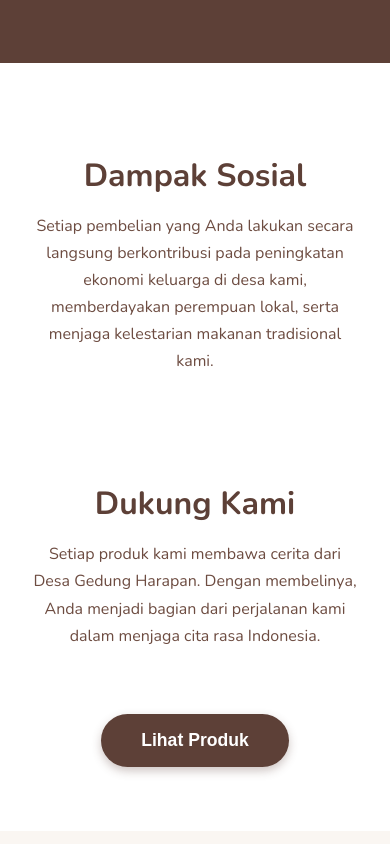
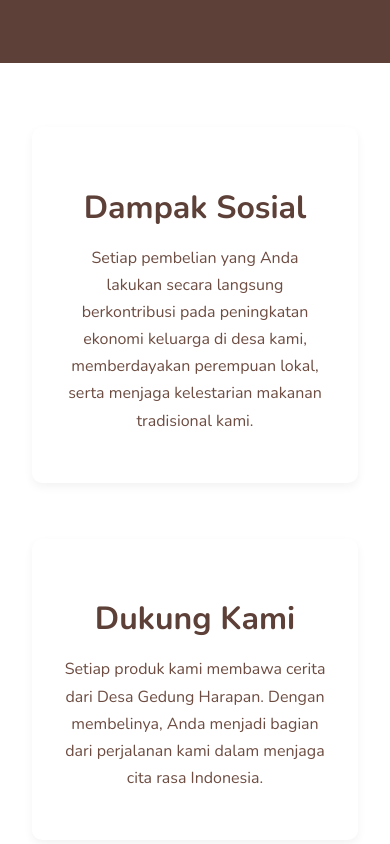
Before and after one commit to syuhendar729/tubes-kapsel-gdharapan, a React (Vite) app: page /aboutus in a window 390 px wide. Shown: the part 1420-2264 px from the top of the page. Built offline with nearby package versions, Linux system fonts and the light colour scheme.

Commit message:
Menambah animasi hover pada dan shadow pada dampak sosial dan dukung kami

```diff
--- a/src/pages/AboutUs.css
+++ b/src/pages/AboutUs.css
@@ -45,7 +45,7 @@ body {
   font-weight: 700;
   color: var(--primary-brown); /* Judul dengan cokelat utama */
   margin-bottom: 0.5rem;
-  /* --- TAMBAHAN: Efek shadow pada judul --- */
+  /* Efek shadow pada judul */
   text-shadow: 2px 2px 4px rgba(93, 64, 55, 0.15);
 }
 
@@ -54,7 +54,7 @@ body {
   font-weight: 400;
   color: var(--text-light); /* Subjudul dengan cokelat medium */
   margin-bottom: 2rem;
-  /* --- TAMBAHAN: Efek shadow pada sub-judul --- */
+  /* Efek shadow pada sub-judul */
   text-shadow: 1px 1px 3px rgba(93, 64, 55, 0.1);
 }
 
@@ -82,19 +82,16 @@ body {
 
 .excellence-item {
   text-align: center;
-  /* --- TAMBAHAN: Persiapan untuk "pop up" --- */
   padding: 1.5rem; /* Memberi jarak agar shadow terlihat */
   border-radius: 8px; /* Sudut membulat */
   background-color: transparent; /* Latar awal transparan */
-  /* Transisi untuk animasi yang mulus */
   transition: transform 0.3s ease, box-shadow 0.3s ease, background-color 0.3s ease;
 }
 
-/* --- TAMBAHAN: EFEK POP UP & SHADOW SAAT HOVER --- */
+/* EFEK POP UP & SHADOW SAAT HOVER */
 .excellence-item:hover {
   transform: translateY(-5px); /* Efek "pop up tipis" */
   box-shadow: 0 8px 15px rgba(0, 0, 0, 0.2); /* Efek "kotak shadow" */
-  /* Mengubah warna latar agar lebih menonjol */
   background-color: var(--secondary-brown);
 }
 
@@ -132,7 +129,20 @@ body {
 
 .impact-content, .cta-content {
   flex: 1;
+  /* --- TAMBAHAN: Styling untuk membuat kotak --- */
+  background-color: var(--white-color); /* Latar putih untuk kotak */
+  border-radius: 10px; /* Sudut membulat */
+  padding: 2rem; /* Ruang di dalam kotak */
+  box-shadow: 0 4px 10px rgba(0, 0, 0, 0.05); /* Bayangan awal kotak */
+  transition: transform 0.3s ease, box-shadow 0.3s ease; /* Transisi untuk hover */
 }
+
+/* --- TAMBAHAN: Efek hover untuk kotak Dampak Sosial dan Dukung Kami --- */
+.impact-content:hover, .cta-content:hover {
+  transform: translateY(-8px); /* Sedikit terangkat */
+  box-shadow: 0 12px 25px rgba(0, 0, 0, 0.15); /* Bayangan lebih jelas */
+}
+
 
 .impact-content h2, .cta-content h2 {
   font-size: 2rem;
@@ -201,9 +211,11 @@ body {
 
   .impact-content, .cta-content {
     width: 100%;
+    margin-bottom: 1.5rem; /* Tambah jarak antar kartu di mobile */
+    /* Pastikan efek hover tetap berfungsi di mobile jika ada touch event */
   }
 
   .cta-content {
-    margin-top: 2rem;
+    margin-top: 0; /* Atur ulang margin-top di mobile karena sudah ada margin-bottom */
   }
 }
```
